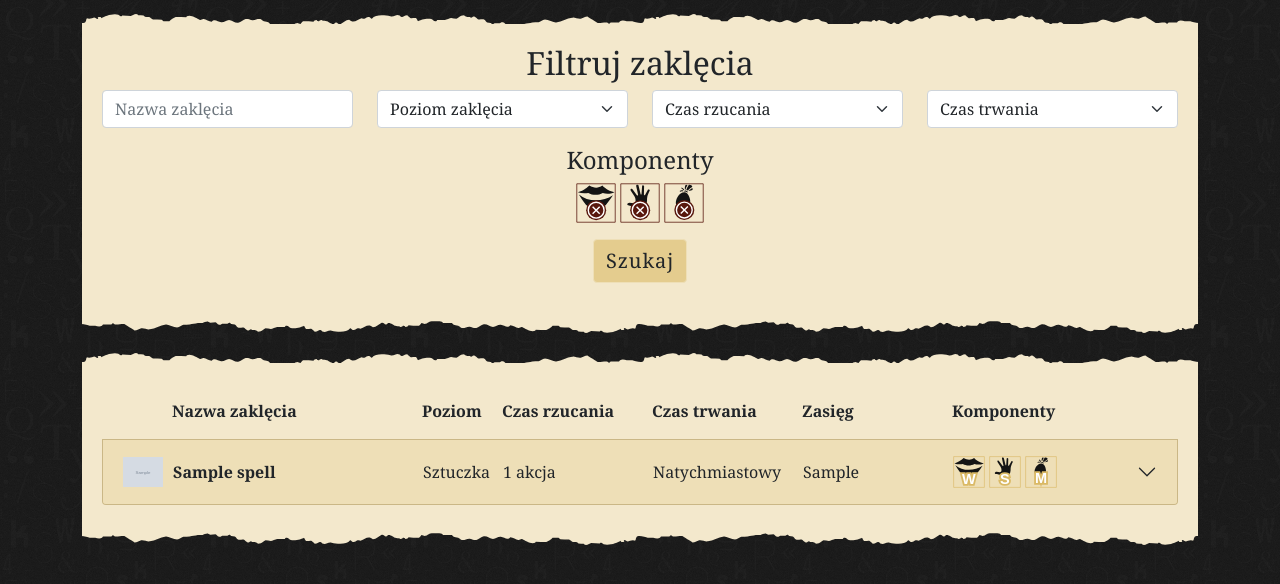
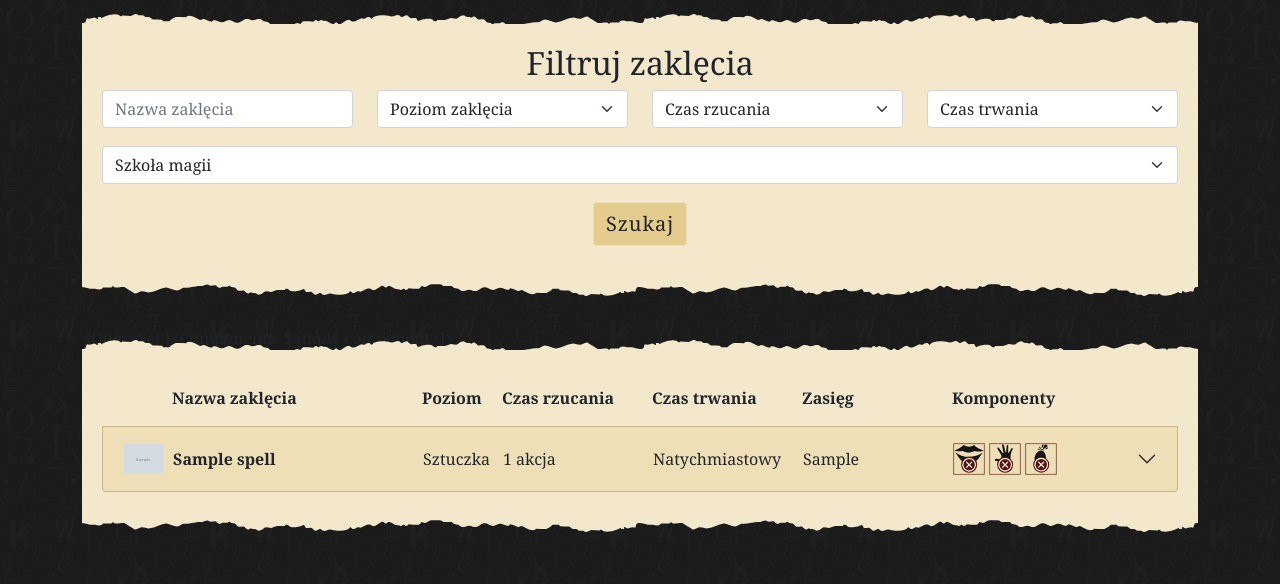
Before and after one commit to Zavanven/grimuar, a Django app: page / in a window 1280 px wide. Shown: the part 66-650 px from the top of the page. Run offline with Django 3.2, Linux system fonts and the light colour scheme; tables that the repository leaves empty hold one stand-in row (values such as "Sample post"); grey boxes marked "Sample" are stand-in pictures; some libraries are stand-ins or nearby versions.

Commit message:
Added spell school filter

```diff
--- a/spell/admin.py
+++ b/spell/admin.py
@@ -17,6 +17,10 @@
 class SpellAdmin(admin.ModelAdmin):
     list_display = ('title', 'spell_level',)
 
+class ComponentsAdmin(admin.ModelAdmin):
+    list_display = ('id', 'title', )
+    list_display_links = ('id', 'title',)
+
 admin.site.register(Spell_school, Spell_schoolAdmin)
 admin.site.register(Spell, SpellAdmin)
-admin.site.register(Components)
+admin.site.register(Components, ComponentsAdmin)
--- a/spell/forms.py
+++ b/spell/forms.py
@@ -12,10 +12,7 @@
             'spell_level',
             'casting_time',
             'duration',
-            'distance',
-            'verbal',
-            'somatic',
-            'material',
+            'components',
             'material_description',
             'concentration',
             'ritual',
--- a/spell/models.py
+++ b/spell/models.py
@@ -98,9 +98,6 @@
     casting_time = models.IntegerField(choices=CASTING_TIME_CHOICES, default=ONE_ACTION)
     duration = models.IntegerField(choices=DURATION_TIME_CHOICES, default=ONE_ACTION)
     distance = models.CharField(max_length=50, blank=True)
-    verbal = models.BooleanField(default=False, blank=True)
-    somatic = models.BooleanField(default=False, blank=True)
-    material = models.BooleanField(default=False, blank=True)
     material_description = models.CharField(max_length=200, blank=True)
     concentration = models.BooleanField(default=False, blank=True)
     ritual = models.BooleanField(default=False, blank=True)
@@ -108,3 +105,18 @@
 
     def __str__(self):
         return self.title
+
+    def is_verbal(self):
+        if self.components.filter(title="Werbalny").exists():
+            return True
+        return False
+
+    def is_somatic(self):
+        if self.components.filter(title="Somatyczny").exists():
+            return True
+        return False
+
+    def is_material(self):
+        if self.components.filter(title="Materialny").exists():
+            return True
+        return False
--- a/static/css/style.css
+++ b/static/css/style.css
@@ -159,15 +159,15 @@
     height: 32px;
 }
 
-#verbal,
-#somatic,
-#material {
+#werbalny,
+#somatyczny,
+#materialny {
     display: none;
 }
 
-.label-verbal,
-.label-somatic,
-.label-material {
+.label-werbalny,
+.label-somatyczny,
+.label-materialny {
     width: 40px;
     height: 40px;
     background-repeat: no-repeat;
@@ -178,26 +178,38 @@
     padding: 0;
 }
 
-.label-verbal {
+.label-werbalny {
     background-image: url("../img/werbalny-brak.svg");
 }
 
-.label-somatic {
+.label-somatyczny {
     background-image: url("../img/somatyczny-brak.svg");
 }
 
-.label-material {
+.label-materialny {
     background-image: url("../img/materialny-brak.svg");
 }
 
-#verbal:checked + .label-verbal {
+#werbalny:checked + .label-werbalny {
     background-image: url("../img/werbalny.svg");
 }
 
-#somatic:checked + .label-somatic {
+#werbalny:indeterminate + .label-werbalny {
+    background-image: url("../img/werbalny-neutral.svg")
+}
+
+#somatyczny:indeterminate + .label-somatyczny {
+    background-image: url("../img/somatyczny-neutral.svg")
+}
+
+#materialny:indeterminate + .label-materialny {
+    background-image: url("../img/materialny-neutral.svg")
+}
+
+#somatyczny:checked + .label-somatyczny {
     background-image: url("../img/somatyczny.svg");
 }
 
-#material:checked + .label-material {
+#materialny:checked + .label-materialny {
     background-image: url("../img/materialny.svg");
 }
--- a/templates/base.html
+++ b/templates/base.html
@@ -72,7 +72,7 @@
 
 
     <script src="{% static 'js/bootstrap.bundle.min.js' %}"></script>
-
+    <script src="{% static 'js/custom.js    ' %}"></script>
 
 </body>
 </html>
--- a/user/templates/user/home.html
+++ b/user/templates/user/home.html
@@ -41,33 +41,24 @@
 
         </div>
 
-        <div class="row justify-content-center">
-            <div class="col-md-3 d-flex flex-column align-items-center">
-                <h4>Komponenty</h4>
-                <div class="">
-                    <div class="form-check form-check-inline">
-                        <input type="checkbox" name="verbal" class="form-check-input" id="verbal">
-                        <label class="form-check-label label-verbal" for="verbal"></label>
-                    </div>
-
-                    <div class="form-check form-check-inline">
-                        <input type="checkbox" name="somatic" class="form-check-input" id="somatic">
-                        <label class="form-check-label label-somatic" for="somatic"></label>
-                    </div>
-
-                    <div class="form-check form-check-inline">
-                        <input type="checkbox" name="material" class="form-check-input" id="material">
-                        <label class="form-check-label label-material" for="material"></label>
+        <div class="row">
+            <div class="col-md mb-2">
+                <select class="form-select" name="spell_school">
+                    <option selected="true" disabled="disabled">Szkoła magii</option>
+                    {% for spell_school in spell_schools %}
+                    <option value="{{ spell_school.title }}">{{ spell_school.title }}</option>
+                    {% endfor %}
+                </select>
             </div>
         </div>
 
-            </div>
-        </div>
         <div class="row justify-content-center">
             <button class="btn btn-spell" type="submit">Szukaj</button>
         </div>
     </form>
 </div>
+
+{{ components }}
 
 <div class="paper-background">
     {% if spells %}
@@ -93,19 +84,20 @@
                 <div class="spell-duration">{{ spell.get_duration_display | capfirst }}</div>
                 <div class="spell-distance">{{ spell.distance | capfirst }}</div>
                 <div class="spell-components">
-                    {% if spell.verbal %}
+
+                    {% if spell.is_verbal %}
                         <img class="spell-verbal" src="{% static 'img/werbalny.svg' %}" alt="" srcset="">
                     {% else %}
                         <img class="spell-verbal" src="{% static 'img/werbalny-brak.svg' %}" alt="" srcset="">
                     {% endif %}
 
-                    {% if spell.somatic %}
+                    {% if spell.is_somatic %}
                         <img class="spell-somatic" src="{% static 'img/somatyczny.svg' %}" alt="" srcset="">
                     {% else %}
                         <img class="spell-somatic" src="{% static 'img/somatyczny-brak.svg' %}" alt="" srcset="">
                     {% endif %}
 
-                    {% if spell.material %}
+                    {% if spell.is_material %}
                         <img class="spell-material" src="{% static 'img/materialny.svg' %}" alt="" srcset="">
                     {% else %}
                         <img class="spell-material" src="{% static 'img/materialny-brak.svg' %}" alt="" srcset="">
--- a/user/views.py
+++ b/user/views.py
@@ -5,16 +5,20 @@
 from django.db import IntegrityError
 from django.db.models import Q
 from django.contrib.auth.decorators import login_required
-from spell.models import Spell
+from spell.models import Spell, Components, Spell_school
 from spell.choices import spell_level_choices, casting_time_choices, duration_time_choices
 
 
 # Create your views here.
 def home(request):
     spells = Spell.objects.order_by('title')
+    components = Components.objects.all()
+    spell_school = Spell_school.objects.all()
 
     context = {
         'spells' : spells,
+        'components' : components,
+        'spell_schools' : spell_school,
         'spell_level_choices' : spell_level_choices,
         'casting_time_choices' : casting_time_choices,
         'duration_time_choices' : duration_time_choices
@@ -51,11 +55,16 @@
         if duration_time:
             context['spells'] = spells.filter(duration__icontains=duration_time)
 
-    # verbal
-    if "verbal" in request.GET:
-        verbal = request.GET['verbal']
-        if verbal:
-            context['spells'] = spells.filter(verbal__exact=True)
+    # spell school
+    if "spell_school" in request.GET:
+        spell_school = request.GET['spell_school']
+        if spell_school:
+            context['spells'] = spells.filter(spell_school__title=spell_school)
+    # # verbal
+    # if "verbal" in request.GET:
+    #     verbal = request.GET['verbal']
+    #     if verbal:
+    #         context['spells'] = spells.filter(verbal__exact=True)
 
     return render(request, 'user/home.html', context)
 
```
Also changed, not shown: spell/templates/spell/create_spell.html (+0 -21 lines), static/js/custom.js (added, +8 -0 lines), spell/migrations/0009_auto_20210410_1142.py (added), static/img/materialny-neutral.svg (added), static/img/somatyczny-neutral.svg (added), static/img/werbalny-neutral.svg (added). Lines whose indentation alone changed are shown as unchanged.
